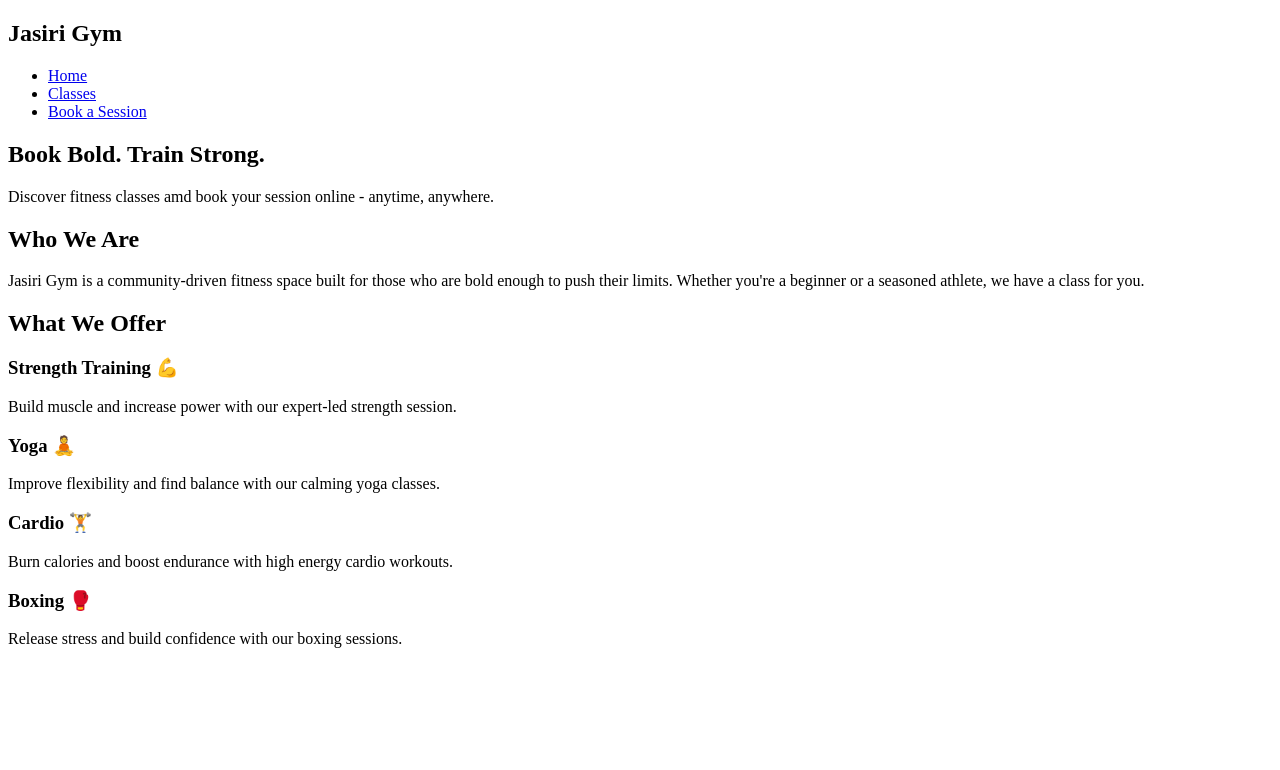
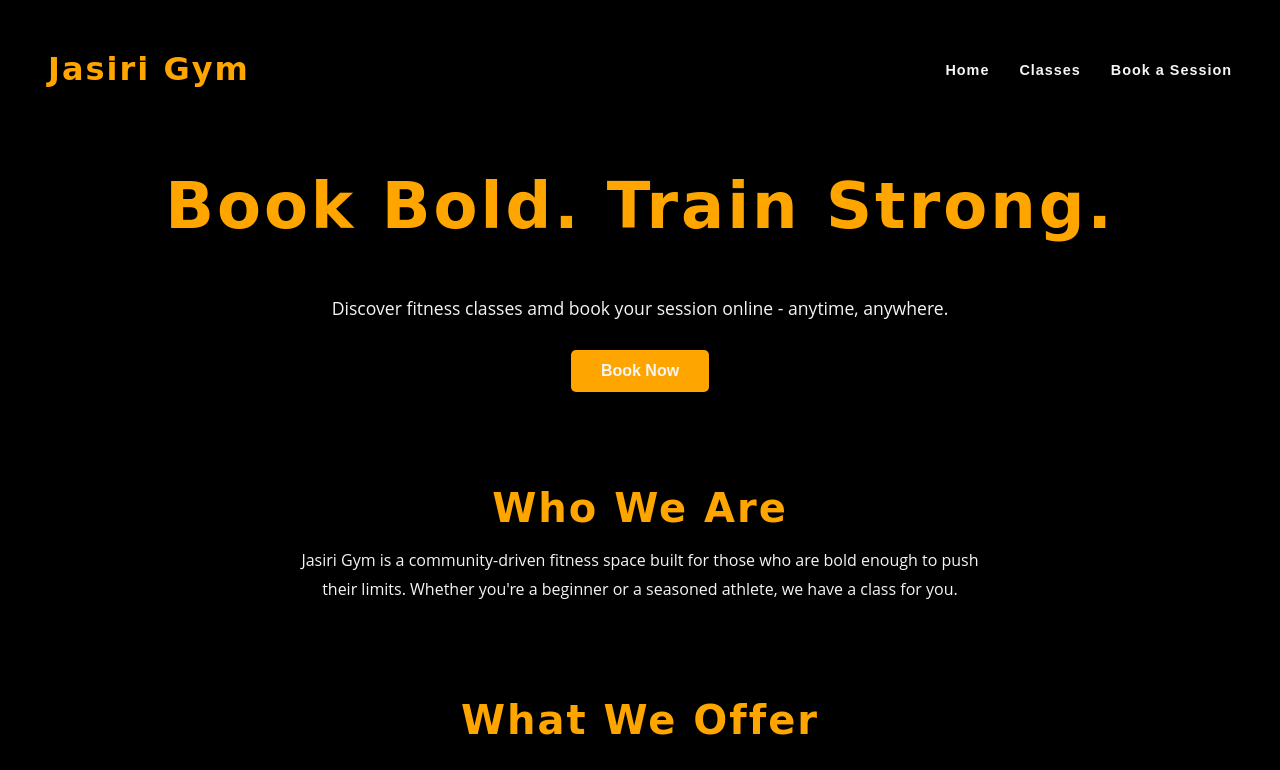
Before and after one commit to adisacodes/Jasiri-gym, a plain HTML site: page index.html in a window 1280 px wide. Shown: the top 770 px of the page. Drawn offline with Linux system fonts and the light colour scheme.

Commit message:
Add CSS styling for homepage with  black and orange color scheme

```diff
--- a/index.html
+++ b/index.html
@@ -19,6 +19,7 @@
         <div class="hero-content">
             <h2>Book Bold. Train Strong.</h2>
             <p>Discover fitness classes amd book your session online - anytime, anywhere.</p>
+            <a href="booking.html" class="btn">Book Now</a>
         </div>
     </section>
     <section class="about">
@@ -46,6 +47,8 @@
             </div>
         </div>
     </section>
-
+    <footer>
+        <p>&copy; 2026 Jasiri Gym. All rights reserved.</p>
+    </footer>
 </body>
 </html>
--- a/style.css
+++ b/style.css
@@ -0,0 +1,156 @@
+body {
+    font-family: 'Open Sans', sans-serif;
+    background-color: black;
+    color: whitesmoke;
+}
+
+nav {
+    display: flex;
+    justify-content: space-between;
+    align-items: center;
+    background-color: black;
+    padding: 15px 40px;
+}
+
+.logo {
+    font-family: 'Bebas Neue', cursive;
+    color: orange;
+    font-size: 2rem;
+    letter-spacing: 2px;
+}
+
+nav ul {
+    list-style: none;
+    display: flex;
+    gap: 30px;
+}
+
+nav ul li a {
+    text-decoration: none;
+    color: whitesmoke;
+    font-family: 'Monteserrat', sans-serif;
+    font-weight: bold;
+    font-size: 0.9rem;
+    letter-spacing: 1px;
+    transition: color 0.3s;
+}
+
+nav ul li a:hover {
+    color: orange;
+}
+.hero {
+    background-color: black;
+    text-align: center;
+    padding: 40px 20px 30px 20px;
+}
+
+.hero h2 {
+    font-family: 'Bebas Neue', cursive;
+    font-size: 4rem;
+    color: orange;
+    letter-spacing: 3px;
+    margin-top: 0;
+}
+
+.hero p {
+    font-size: 1.1rem;
+    margin: 20px 0;
+    font-family: 'Open Sans', sans-serif;
+    color: whitesmoke;
+}
+
+.btn {
+    display: inline-block;
+    background-color: orange;
+    color: whitesmoke;
+    padding: 12px 30px;
+    border-radius: 5px;
+    text-decoration: none;
+    font-family: 'Montserrat', sans-serif;
+    font-weight: bold;
+    margin-top: 10px;
+    transition: background-color 0.3s;
+}
+
+.btn:hover {
+    background-color: darkorange;
+}
+
+.about {
+    padding: 30px 40px;
+    text-align: center;
+    background-color: black;
+}
+
+.about h2 {
+    font-size: 2.5rem;
+    font-family: 'Bebas Neue',cursive;
+    color: orange;
+    margin-bottom: 15px;
+    letter-spacing: 2px;
+}
+
+.about p {
+    max-width: 700px;
+    margin: 0 auto;
+    font-size: 1rem;
+    line-height: 1.8;
+    color: whitesmoke;
+}
+
+.services {
+    padding: 30px 40px;
+    background-color: black;
+    text-align: center;
+}
+
+.services h2 {
+    font-size: 2.5rem;
+    font-family: 'Bebas Neue', cursive;
+    color: orange;
+    margin-bottom: 30px;
+    letter-spacing: 2px;
+}
+
+.cards {
+    display: flex;
+    justify-content: center;
+    flex-wrap: wrap;
+    gap: 20px;
+}
+
+.card {
+    background-color: lighter black;
+    padding: 30px 20px;
+    border-radius: 8px;
+    width: 220px;
+    transition: transform 0.3s;
+    border: 1px solid;
+}
+
+.card:hover {
+    transform: translateY(-5px);
+}
+
+.card h3 {
+    font-family: 'Montserrat', sans-serif;
+    font-weight: bold;
+    font-size: 1rem;
+    margin-bottom: 10px;
+    color: orange;
+}
+
+.card p {
+    font-size: 0.9rem;
+    color: whitesmoke;
+    line-height: 1.6;
+}
+
+footer {
+    background-color: black;
+    color: whitesmoke;
+    text-align: center;
+    padding: 20px;
+    font-family: 'Open Sans', sans-serif;
+    font-family: 0.85rem;
+}
```
